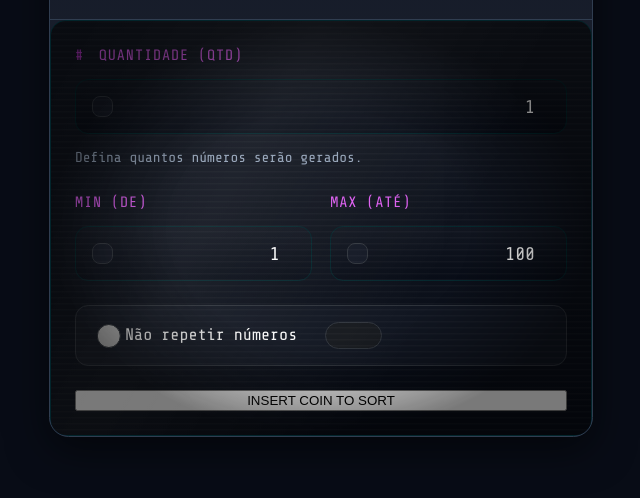
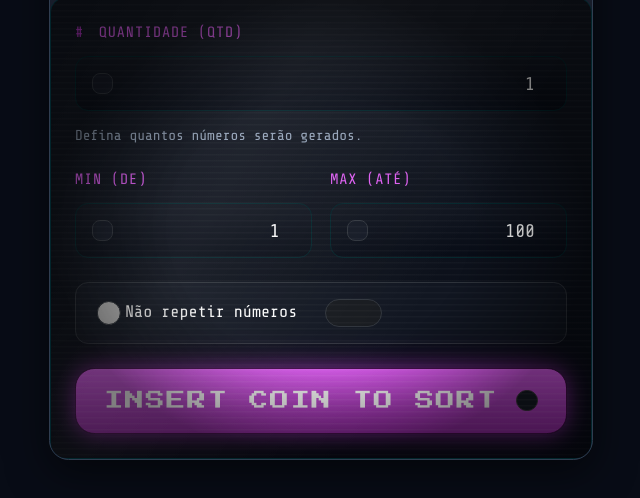
Before and after one commit to juninalmeida/Sortify, a plain HTML site: page index.html in a window 1280 px wide. Shown: the part 230-728 px from the top of the page, without its empty margins (319-959 px from the left). Drawn offline with nearby package versions, Linux system fonts and the light colour scheme.

Commit message:
feat: style primary action button

```diff
--- a/styles/components/button.css
+++ b/styles/components/button.css
@@ -0,0 +1,84 @@
+.btn {
+  inline-size: 100%;
+  display: inline-flex;
+  align-items: center;
+  justify-content: center;
+  gap: var(--space-2);
+
+  padding: clamp(1rem, 0.85rem + 0.8vw, 1.35rem);
+  border-radius: var(--radius-2);
+
+  border: 1px solid transparent;
+  background: transparent;
+
+  font-family: var(--ff-base);
+  font-size: clamp(0.95rem, 0.85rem + 0.5vw, 1.2rem);
+  letter-spacing: 0.08em;
+  text-transform: uppercase;
+  color: var(--c-text);
+
+  cursor: pointer;
+  user-select: none;
+}
+
+.btn--primary {
+  position: relative; /* permitido: só pra overlay decorativo */
+  overflow: hidden;
+
+  font-family: var(--ff-pixel);
+  background: linear-gradient(
+    180deg,
+    color-mix(in oklab, var(--c-fuchsia), white 10%),
+    color-mix(in oklab, var(--c-fuchsia), black 25%)
+  );
+
+  border-color: color-mix(in oklab, var(--c-fuchsia), black 55%);
+
+  box-shadow: 0 0 1.25rem color-mix(in oklab, var(--c-fuchsia), transparent 55%),
+    0 0 2.25rem color-mix(in oklab, var(--c-fuchsia), transparent 75%);
+}
+
+.btn--primary::before {
+  content: "";
+  position: absolute;
+  inset: 0;
+  pointer-events: none;
+
+  /* scanlines no botão */
+  background: repeating-linear-gradient(
+    180deg,
+    hsl(0 0% 100% / 0.08) 0,
+    hsl(0 0% 100% / 0.08) 1px,
+    transparent 2px,
+    transparent 6px
+  );
+
+  opacity: 0.65;
+}
+
+.btn--primary:hover {
+  filter: brightness(1.05);
+}
+
+.btn--primary:active {
+  filter: brightness(0.98);
+}
+
+.btn:focus-visible {
+  outline: 2px solid color-mix(in oklab, var(--c-cyan), white 15%);
+  outline-offset: 0.25rem;
+}
+
+.btn[disabled] {
+  cursor: not-allowed;
+  opacity: 0.6;
+}
+
+.btn__icon {
+  inline-size: clamp(1rem, 0.85rem + 0.6vw, 1.35rem);
+  aspect-ratio: 1 / 1;
+  border-radius: 999rem;
+
+  border: 1px solid color-mix(in oklab, var(--c-text), black 65%);
+  background: color-mix(in oklab, var(--c-bg), white 8%);
+}
--- a/styles/index.css
+++ b/styles/index.css
@@ -2,3 +2,4 @@
 @import url("./app.css");
 @import url("./components/arcade.css");
 @import url("./components/form.css");
+@import url("./components/button.css");
```
